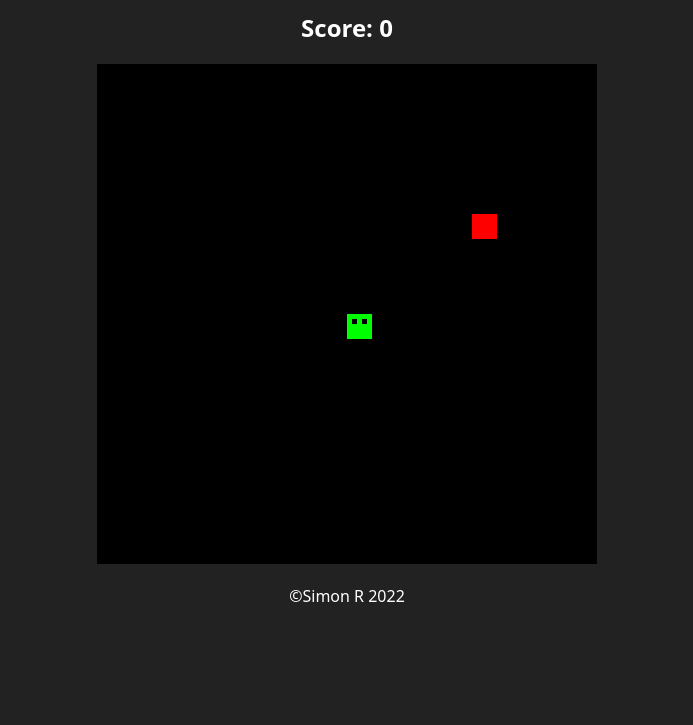
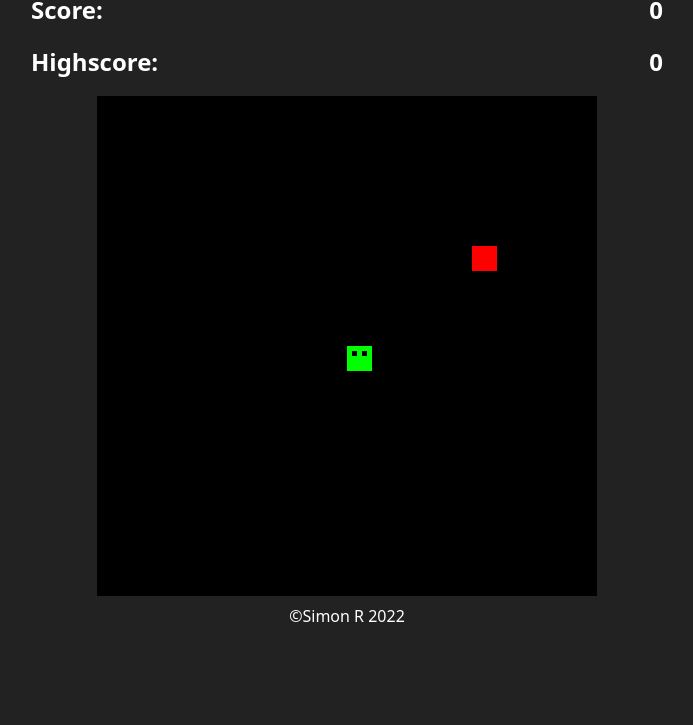
Before and after one commit to gamersi/js-snake, a plain HTML site: page index.html in a window 1280 px wide. Shown: the part 75-800 px from the top of the page, without its empty margins (293-986 px from the left). Drawn offline with Linux system fonts and the light colour scheme.

Commit message:
added localStorage highscore

```diff
--- a/app.js
+++ b/app.js
@@ -6,6 +6,7 @@ function Snake() {
     this.loseElem = document.getElementById("lose");
     this.score = 0;
     this.scoreElem = document.getElementById("score");
+    this.highscoreElem = document.getElementById("highscore");
     this.snakeBody = [];
     this.snakeX = b.blockSize * 10;
     this.snakeY = b.blockSize * 10;
@@ -16,6 +17,11 @@ function Snake() {
     this.increaseScore = () => {
         this.score++;
         this.scoreElem.innerText = this.score;
+        if(localStorage.getItem("highscore") < this.score) this.setHighscore(this.score);
+    }
+    this.setHighscore = (val) => {
+        localStorage.setItem("highscore", val);
+        this.highscoreElem.innerText = val;
     }
     this.pause = (isPaused) => {
         if(!isPaused) {
@@ -60,6 +66,7 @@ function Board() {
         s = new Snake();
         f = new Food();
         f.placeFood();
+        s.highscoreElem.innerText = localStorage.getItem("highscore")
         document.addEventListener('keydown', this.changeDirection);
 
         this.updateInterval = setInterval(this.update, 1000/8);
@@ -169,6 +176,9 @@ function Board() {
 
 
 window.onload = () => {
+    if(localStorage.getItem("highscore") == null) {
+        localStorage.setItem("highscore", 0)
+    }
     b = new Board();
     b.initBoard();
 }
--- a/index.html
+++ b/index.html
@@ -12,7 +12,9 @@
         <h1>YOU LOST!</h1>
     </div>
     <h1>Snake</h1>
-    <h2>Score: <span id="score">0</span></h2>
+    <h2 class="score">Score: <span id="score">0</span></h2>
+    <h2 class="highscore">Highscore: <span id="highscore">0</span></h2>
+    <br> <br>
     <canvas id="board"></canvas>
     <p class="copyright">&copy;Simon R 2022</p>
     <script src="app.js"></script>
--- a/style.css
+++ b/style.css
@@ -3,6 +3,7 @@ body {
     color: white;
     font-family: system-ui, -apple-system, BlinkMacSystemFont, 'Segoe UI', Roboto, Oxygen, Ubuntu, Cantarell, 'Open Sans', 'Helvetica Neue', sans-serif;
     text-align: center;
+    line-height: 0.5;
 }
 
 #lose {
@@ -20,3 +21,11 @@ body {
 .active {
     display: flex !important;
 }
+
+.score,
+.highscore {
+    display: inline-flex;
+    flex-direction: row;
+    justify-content: space-between;
+    width: 50%;
+}
```
